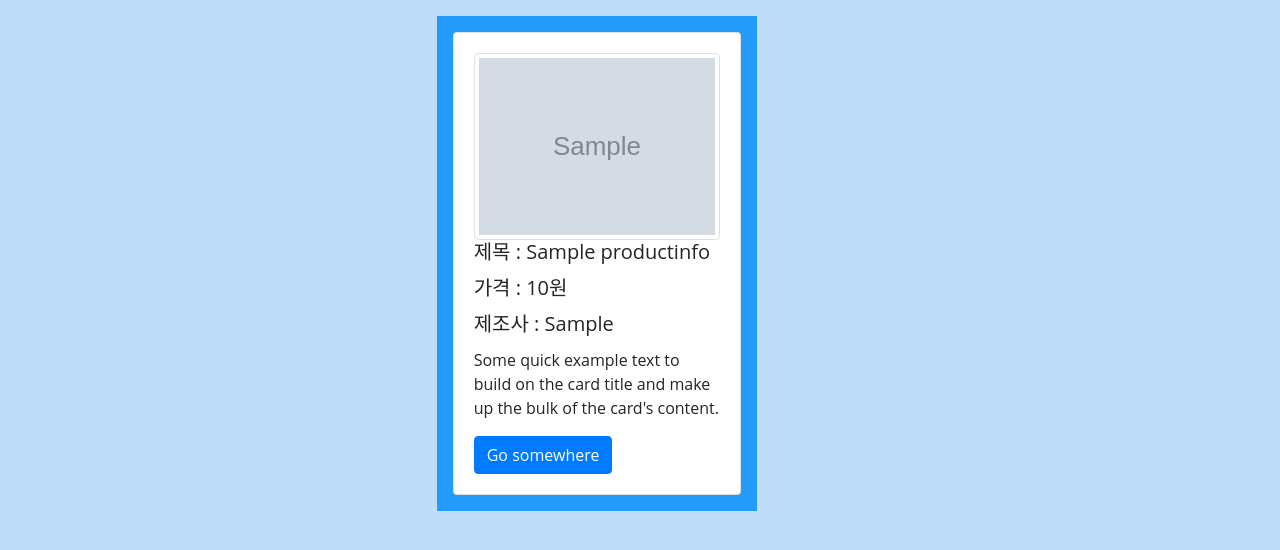
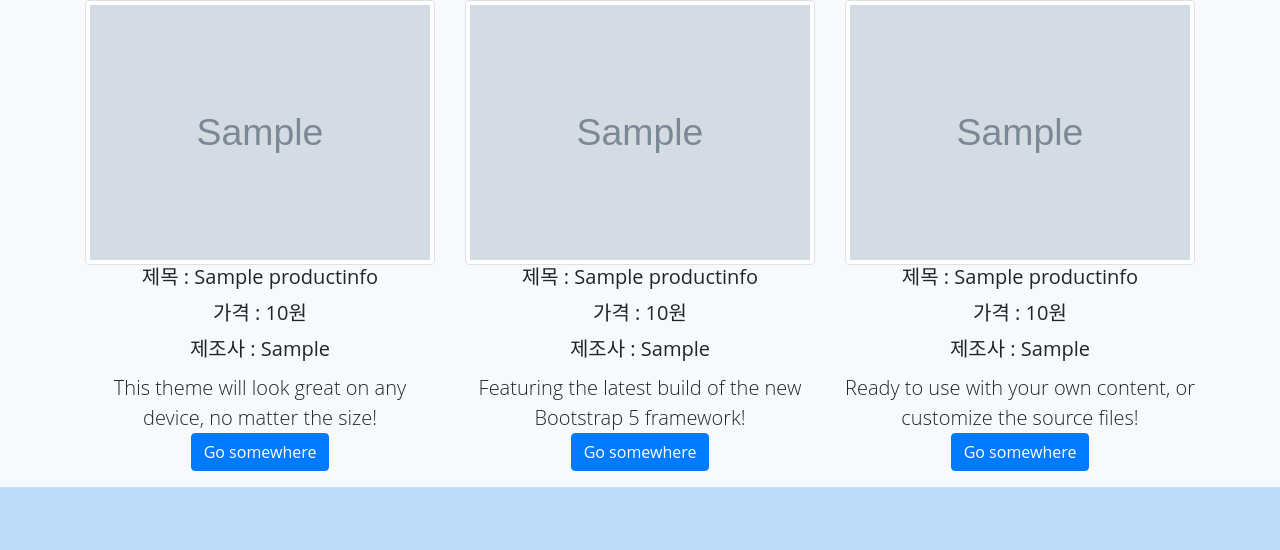
Before and after one commit to kimhyunso/Final_Project, a Django app: template bert_project/main/templates/main/detail.html in a window 1280 px wide. Shown: the part 56-606 px from the top of the page. Run offline with Django 3.2, Linux system fonts and the light colour scheme; the template is opened without the code that fills it: values that come from a table or form of the project are taken from there, others are empty; tables that the repository leaves empty hold one stand-in row (values such as "Sample post"); grey boxes marked "Sample" are stand-in pictures.

Commit message:
2023-04-26 10:06

```diff
--- a/bert_project/main/templates/main/detail.html
+++ b/bert_project/main/templates/main/detail.html
@@ -1,26 +1,68 @@
 {% extends 'base.html' %}
 {% block content %}
-  <div class="row row-cols-1 row-cols-md-3">
+
+{% for list in lists %}
+<section class="features-icons bg-light text-center">
+  <div class="container">
+      <div class="row">
+          <div class="col-lg-4">
+              <div class="features-icons-item mx-auto mb-5 mb-lg-0 mb-lg-3">
+                  <div class="features-icons-icon d-flex"><i class="bi-window m-auto text-primary"></i></div>
+                  <img src={{list.imageURL}} class="img-thumbnail" alt="...">
+                  <h5 class="card-title">제목 : {{list.title}}</h5>
+                  <h5 class="card-title">가격 : {{list.price}}원</h5>
+                  <h5 class="card-title">제조사 : {{list.maker}}</h5>
+                  <p class="lead mb-0">This theme will look great on any device, no matter the size!</p>
+                  <a href="{{list.link}}" class="btn btn-primary stretched-link">Go somewhere</a>
+              </div>
+          </div>
+          <div class="col-lg-4">
+              <div class="features-icons-item mx-auto mb-5 mb-lg-0 mb-lg-3">
+                  <div class="features-icons-icon d-flex"><i class="bi-layers m-auto text-primary"></i></div>
+                  <img src={{list.imageURL}} class="img-thumbnail" alt="...">
+                  <h5 class="card-title">제목 : {{list.title}}</h5>
+                  <h5 class="card-title">가격 : {{list.price}}원</h5>
+                  <h5 class="card-title">제조사 : {{list.maker}}</h5>
+                  <p class="lead mb-0">Featuring the latest build of the new Bootstrap 5 framework!</p>
+                  <a href="{{list.link}}" class="btn btn-primary stretched-link">Go somewhere</a>
+              </div>
+          </div>
+          <div class="col-lg-4">
+              <div class="features-icons-item mx-auto mb-0 mb-lg-3">
+                  <div class="features-icons-icon d-flex"><i class="bi-terminal m-auto text-primary"></i></div>
+                  <img src={{list.imageURL}} class="img-thumbnail" alt="...">
+                  <h5 class="card-title">제목 : {{list.title}}</h5>
+                  <h5 class="card-title">가격 : {{list.price}}원</h5>
+                  <h5 class="card-title">제조사 : {{list.maker}}</h5>
+                  <p class="lead mb-0">Ready to use with your own content, or customize the source files!</p>
+                                  <a href="{{list.link}}" class="btn btn-primary stretched-link">Go somewhere</a>
+              </div>
+          </div>
+      </div>
+  </div>
+</section>
+{% endfor %}
+{% comment %} <div class="row">
     <div class="container">
+      <div class="col my-3 row my-3">
+        <div class="w-30 h-30 p-3" style="background-color: #249afb">
+          <div class="card" style="width: 18rem;">
+            <div class="card-body">
 
-      {% for list in lists %}
-
-        <div class="col my-3 row my-3">
-          <div class="w-30 h-30 p-3" style="background-color: #249afb">
-            <div class="card" style="width: 18rem;">
-              <div class="card-body">
+                {% for list in lists %}
                 <img src={{list.imageURL}} class="img-thumbnail" alt="...">
                 <h5 class="card-title">제목 : {{list.title}}</h5>
                 <h5 class="card-title">가격 : {{list.price}}원</h5>
                 <h5 class="card-title">제조사 : {{list.maker}}</h5>
                 <p class="card-text">Some quick example text to build on the card title and make up the bulk of the card's content.</p>
                 <a href="{{list.link}}" class="btn btn-primary stretched-link">Go somewhere</a>
+                {% endfor %}
               </div>
             </div>
           </div>
         </div>
-      {% endfor %}
+
     </div>
-</div>
+</div> {% endcomment %}
 
 {% endblock content %}
```
